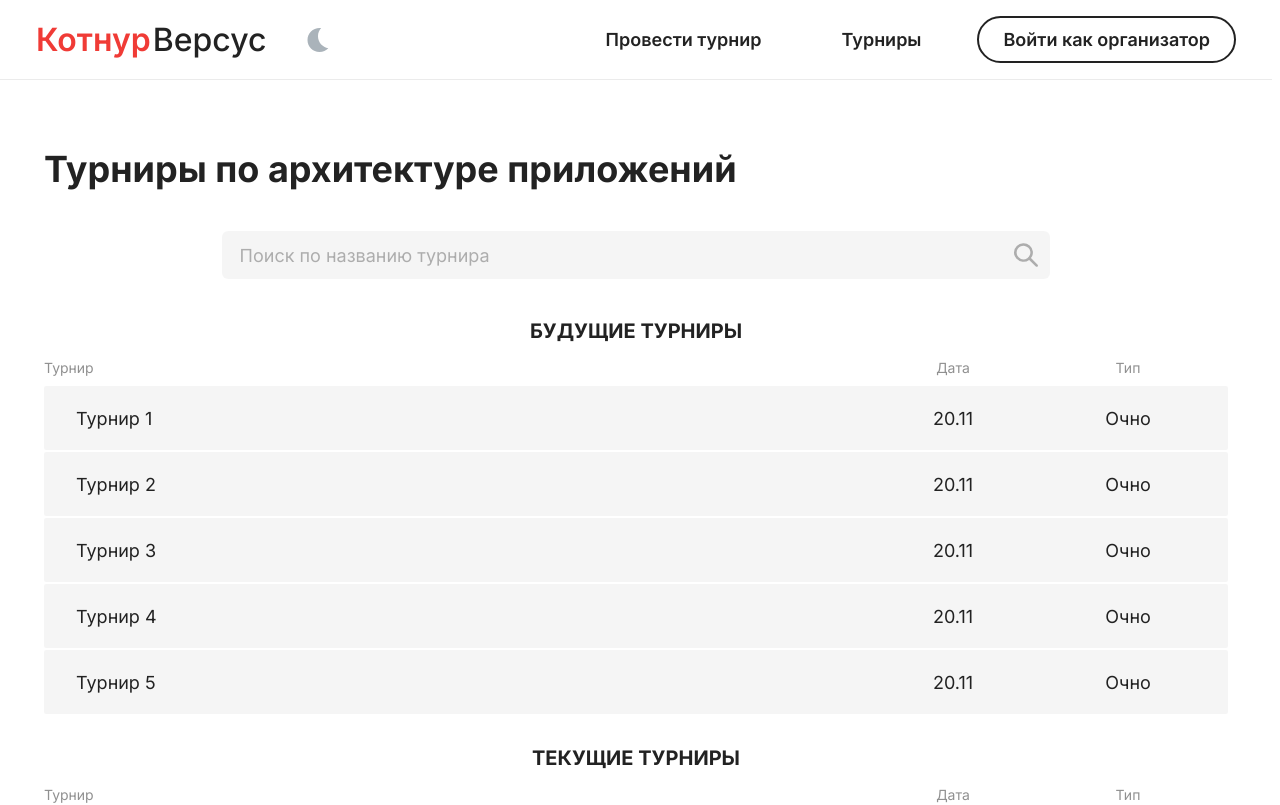
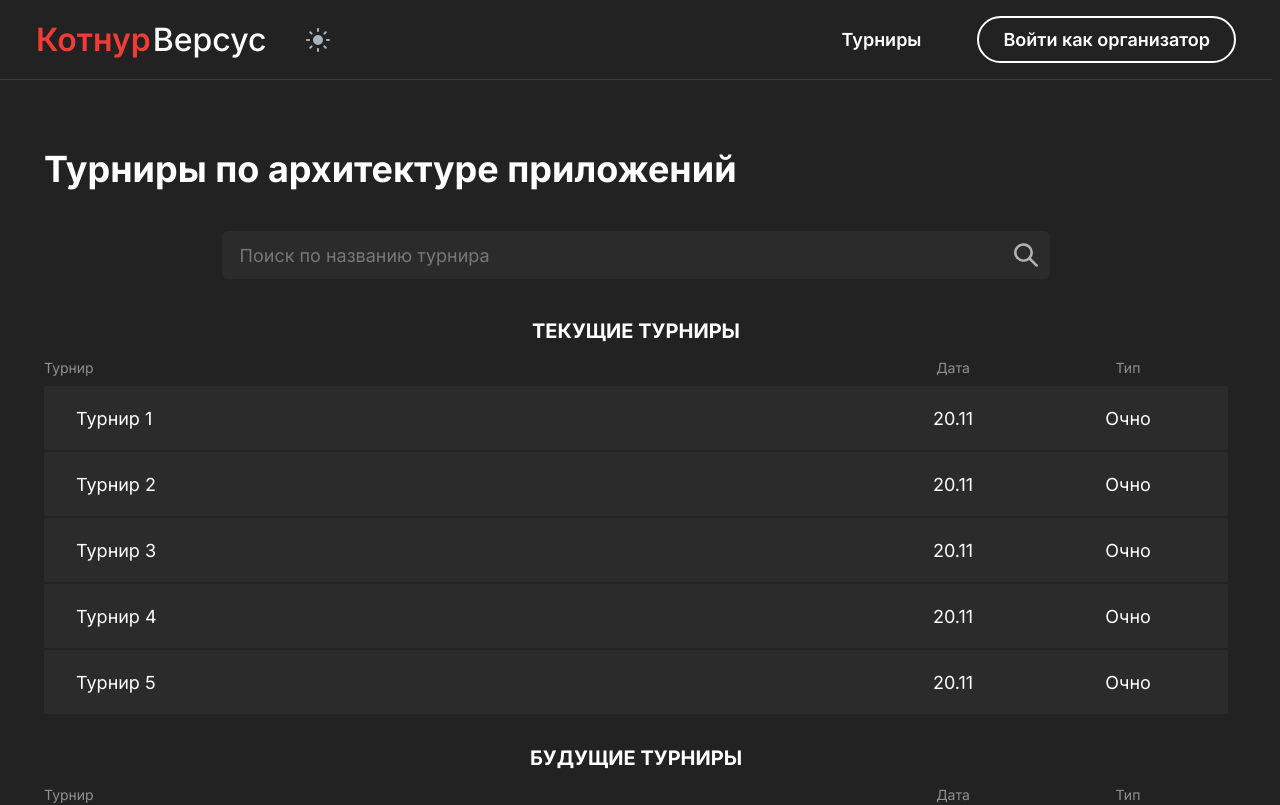
Before and after one commit to scryptan/kotnurversus, a React (Vite) app in the folder frontend/: page /tourneys in a window 1280 px wide. Shown: the top 805 px of the page. Built offline with nearby package versions, Linux system fonts and the light colour scheme.

Commit message:
update color palette

```diff
--- a/frontend/src/components/ColorModeButton.tsx
+++ b/frontend/src/components/ColorModeButton.tsx
@@ -7,7 +7,6 @@ const ColorModeButton = () => {
   const { colorMode, toggleColorMode } = useColorMode();
 
   const Icon = colorMode === "light" ? DarkIcon : LightIcon;
-  const iconColor = colorMode === "light" ? "#AAB3BA" : "#454D54";
 
   return (
     <IconButtonWithTooltip
@@ -16,7 +15,7 @@ const ColorModeButton = () => {
       label="Переключить тему"
       placement="right"
       onClick={toggleColorMode}
-      icon={<Icon color={iconColor} boxSize={6} />}
+      icon={<Icon color="#AAB3BA" boxSize={6} />}
     />
   );
 };
--- a/frontend/src/components/PageLayout/Header.tsx
+++ b/frontend/src/components/PageLayout/Header.tsx
@@ -20,13 +20,12 @@ const Header = (props: BoxProps) => {
       minH="80px"
       bg={`bg.${colorMode}.1`}
       borderBottom="1px solid transparent"
-      _light={{ borderColor: "bg.light.2" }}
+      borderColor={`bg.${colorMode}.2`}
     >
       <HStack mx="auto" px={6} maxW="wrapper" h="full" spacing={8}>
         <Logo />
         <ColorModeButton />
         <Spacer />
-        <Link href="/">Провести турнир</Link>
         <Link href={paths.tourneys.path}>Турниры</Link>
         <Link border="2px solid" href="/">
           Войти как организатор
--- a/frontend/src/pages/TourneyPage/TourneyBracket/Match.tsx
+++ b/frontend/src/pages/TourneyPage/TourneyBracket/Match.tsx
@@ -1,7 +1,15 @@
-import { Center, Flex, FlexProps, Text } from "@chakra-ui/react";
+import {
+  Box,
+  Center,
+  Flex,
+  FlexProps,
+  Text,
+  useColorMode,
+} from "@chakra-ui/react";
 import { MatchComponentProps } from "@g-loot/react-tournament-brackets/dist/src/types";
 import { Link } from "react-router-dom";
 import paths from "~/pages/paths";
+import { MatchState } from "~/types/match";
 
 const Match = ({
   match,
@@ -9,11 +17,21 @@ const Match = ({
   topParty,
   bottomParty,
   bottomWon,
-}: MatchComponentProps) => (
+}: MatchComponentProps) => {
+  const { colorMode } = useColorMode();
+
+  const isDone = match.state === MatchState.Done;
+  const borderColor =
+    colorMode === "light" ? "blackAlpha.300" : "whiteAlpha.300";
+
+  return (
     <Flex
       as={Link}
       to={paths.match.path(match.id)}
+      border="1px solid"
+      borderColor={borderColor}
       h="full"
+      bg={`bg.${colorMode}.2`}
       cursor="pointer"
       flexDir="column"
       justify="space-between"
@@ -22,30 +40,35 @@ const Match = ({
       _hover={{ opacity: 0.75 }}
     >
       <Side
+        isDone={isDone}
         isWon={topWon}
         name={topParty.name}
         resultText={topParty.resultText}
       />
+      <Box border="1px solid" borderColor="inherit" />
       <Side
+        isDone={isDone}
         isWon={bottomWon}
         name={bottomParty.name}
         resultText={bottomParty.resultText}
       />
     </Flex>
   );
+};
 
 type SideProps = {
   isWon?: boolean;
+  isDone?: boolean;
   name?: string;
   resultText?: string | null;
 } & FlexProps;
 
-const Side = ({ isWon, name, resultText, ...props }: SideProps) => (
+const Side = ({ isWon, isDone, name, resultText, ...props }: SideProps) => (
   <Flex
     h="full"
-    bg={isWon ? "#3D3D3D" : "#858585"}
     align="center"
     justify="space-between"
+    opacity={!isWon && isDone ? 0.5 : 1}
     _first={{
       borderBottom: "none",
       borderTopRadius: 4,
@@ -58,24 +81,24 @@ const Side = ({ isWon, name, resultText, ...props }: SideProps) => (
     }}
     {...props}
   >
-    <Text
-      px={2}
-      color="text.dark.main"
-      noOfLines={1}
-      wordBreak="break-all"
-      children={name}
-    />
+    <Text px={2} noOfLines={1} wordBreak="break-all" children={name} />
+    {isDone && (
       <Center
         className="score"
-      minW="20%"
-      w="20%"
+        minW="15%"
+        w="15%"
         h="full"
-      fontSize="lg"
         color="text.light.main"
         bg={isWon ? "#7EA973" : "#BBBBBB"}
       >
-      <Text noOfLines={1} wordBreak="break-all" children={resultText} />
+        <Text
+          fontSize="lg"
+          noOfLines={1}
+          wordBreak="break-all"
+          children={resultText || 0}
+        />
       </Center>
+    )}
   </Flex>
 );
 
--- a/frontend/src/pages/TourneysPage/index.tsx
+++ b/frontend/src/pages/TourneysPage/index.tsx
@@ -14,8 +14,8 @@ const TourneysPage = () => (
       containerProps={{ mx: "auto", w: "70%" }}
     />
     <Stack spacing={8}>
+      <TourneysTable title="Текущие турниры" tourneys={mockTourneys} />
       <TourneysTable title="Будущие турниры" tourneys={mockTourneys} />
-      <TourneysTable title="Текущие турниры" tourneys={mockTourneys} />
       <TourneysTable title="Прошедшие турниры" tourneys={mockTourneys} />
     </Stack>
   </Stack>
--- a/frontend/src/theme/components/input.ts
+++ b/frontend/src/theme/components/input.ts
@@ -103,14 +103,14 @@ const variantPrimary = definePartsStyle((props) => {
       borderColor: "transparent",
       bg: mode("blackAlpha.50", "whiteAlpha.50")(props),
       _hover: {
-        bg: mode("blackAlpha.100", "whiteAlpha.100")(props),
+        borderColor: mode("blackAlpha.50", "whiteAlpha.50")(props),
       },
       _readOnly: {
         boxShadow: "none !important",
         userSelect: "all",
       },
       _placeholder: {
-        color: "#ADADAD",
+        color: mode("blackAlpha.500", "whiteAlpha.500")(props),
       },
       _invalid: {
         borderColor: errorBorderColor,
@@ -125,7 +125,7 @@ const variantPrimary = definePartsStyle((props) => {
       bg: mode("blackAlpha.50", "whiteAlpha.50")(props),
     },
     element: {
-      color: "#ADADAD",
+      color: mode("blackAlpha.700", "whiteAlpha.700")(props),
     },
   };
 });
--- a/frontend/src/theme/foundations/colors.ts
+++ b/frontend/src/theme/foundations/colors.ts
@@ -5,8 +5,8 @@ const colors = {
       2: "#EBEBEB",
     },
     dark: {
-      1: "#121212",
-      2: "#222222",
+      1: "#222222",
+      2: "#3D3D3D",
     },
   },
   text: {
--- a/frontend/src/theme/index.ts
+++ b/frontend/src/theme/index.ts
@@ -8,8 +8,7 @@ import styles from "./styles";
 import foundations from "./foundations";
 
 const config: ThemeConfig = {
-  initialColorMode: "light",
-  // initialColorMode: "system",
+  initialColorMode: "dark",
 };
 
 // https://github.com/chakra-ui/chakra-ui/blob/main/packages/components/theme/src
--- a/frontend/src/theme/styles.ts
+++ b/frontend/src/theme/styles.ts
@@ -4,7 +4,7 @@ const styles: Styles = {
   global: ({ colorMode }) => ({
     html: {
       h: "100%",
-      background: colorMode === "light" ? "bg.light.1" : "bg.dark.2",
+      background: `bg.${colorMode}.1`,
       scrollBehavior: "smooth",
       scrollbarGutter: "stable",
     },
@@ -14,7 +14,7 @@ const styles: Styles = {
       "&::-webkit-scrollbar": {
         w: "8px",
         h: "8px",
-        background: colorMode === "light" ? "bg.light.1" : "bg.dark.2",
+        background: `bg.${colorMode}.1`,
       },
       "&::-webkit-scrollbar-thumb": {
         bg: colorMode === "light" ? "#00000029" : "#ffffff29",
@@ -26,7 +26,7 @@ const styles: Styles = {
     "#root": {
       h: "100%",
       pos: "relative",
-      background: colorMode === "light" ? "bg.light.1" : "bg.dark.2",
+      background: `bg.${colorMode}.1`,
     },
   }),
 };
```
Lines whose indentation alone changed are shown as unchanged.
